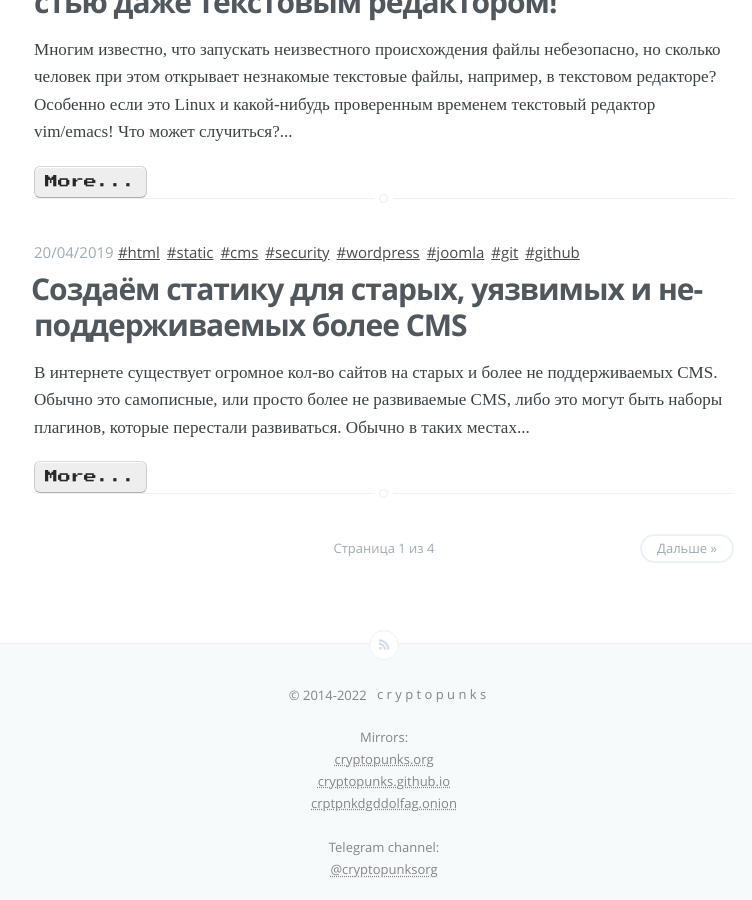
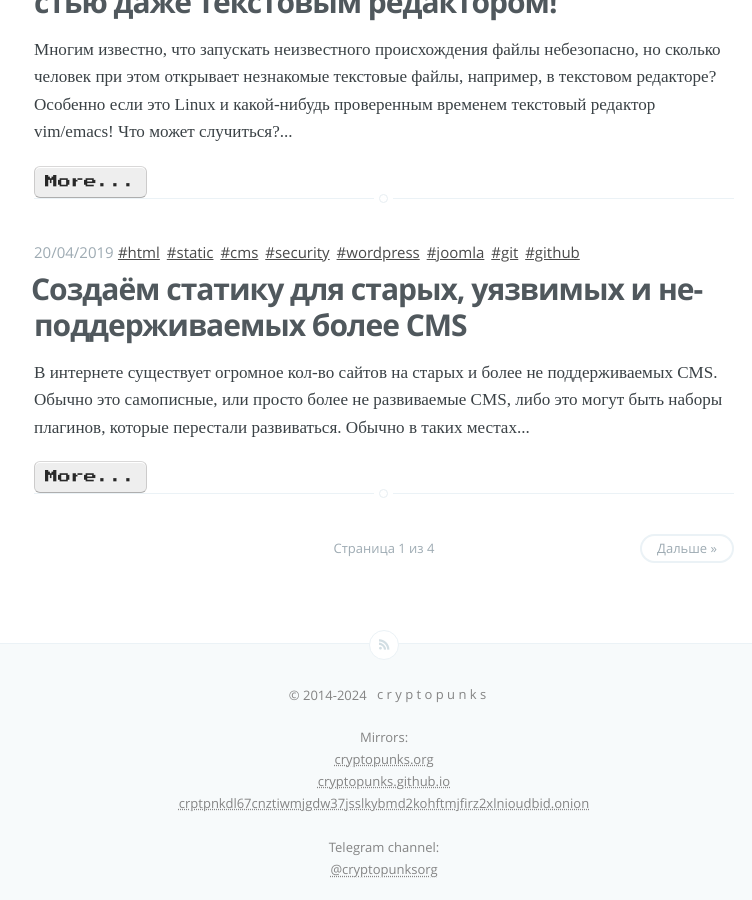
Before and after one commit to cryptopunks/cryptopunks.github.io, a Jekyll site: the page built from index.html, in a window 1280 px wide and 900 px high, scrolled down 4201 px. Shown: the whole window, without its empty margins (256-1008 px from the left). Built offline with Jekyll 4.4.1, drawn with Linux system fonts in a browser that asks for light colours; the list of posts is cut into pages by our own code.

Commit message:
Update default.html
поменялся onion-адрес на v3: http://crptpnkdl67cnztiwmjgdw37jsslkybmd2kohftmjfirz2xlnioudbid.onion

```diff
--- a/_layouts/default.html
+++ b/_layouts/default.html
@@ -37,12 +37,12 @@
     <footer class="site-footer">
         <a class="subscribe icon-feed" href="/rss.xml"><span class="tooltip">Подписаться на RSS</span></a>
         <div class="inner">
-            <section class="copyright">&copy; 2014-2022 <a href="{{ site.url }}">{{ site.name }}</a></section>
+            <section class="copyright">&copy; 2014-2024 <a href="{{ site.url }}">{{ site.name }}</a></section>
             <div class="mirrorblock">
               Mirrors:<br>
                 <a href="https://cryptopunks.org">cryptopunks.org</a><br>
                 <a href="https://cryptopunks.github.io">cryptopunks.github.io</a><br>
-                <a href="http://crptpnkdgddolfag.onion">crptpnkdgddolfag.onion</a><br><br>
+                <a href="http://crptpnkdl67cnztiwmjgdw37jsslkybmd2kohftmjfirz2xlnioudbid.onion">crptpnkdl67cnztiwmjgdw37jsslkybmd2kohftmjfirz2xlnioudbid.onion</a><br><br>
 	     Telegram channel:<br>
 		<a href="https://t.me/cryptopunksorg">@cryptopunksorg</a>
             </div>
```
